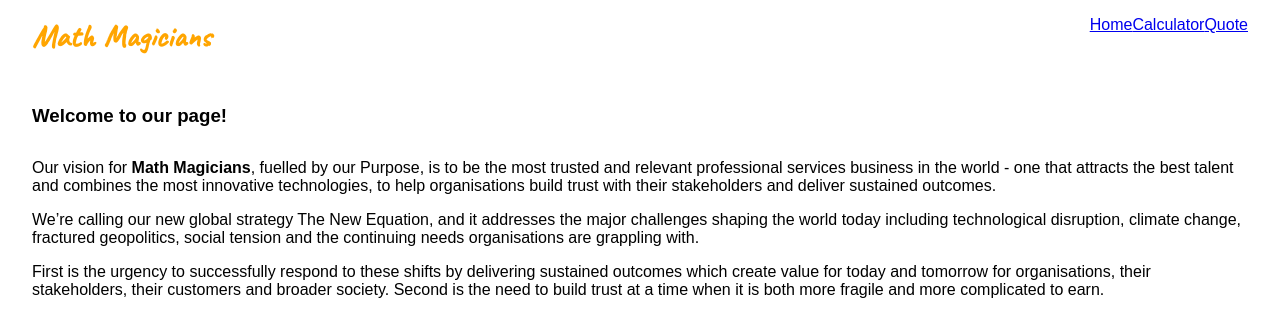
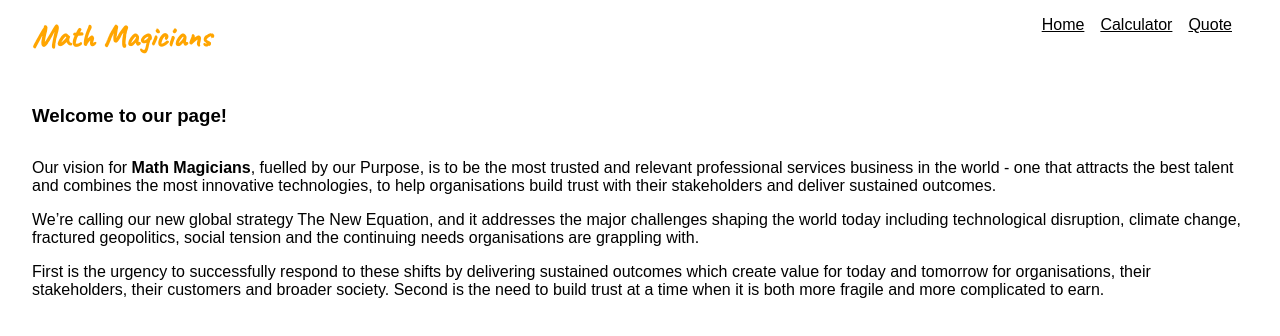
Before and after one commit to SarvarKh/react-calculator, a React (Create React App) app: page / in a window 1280 px wide. Shown: the top 336 px of the page. Built offline with nearby package versions, Linux system fonts and the light colour scheme; a web font is replaced by a local one.

Commit message:
Style navbar

```diff
--- a/src/style/components.module.css
+++ b/src/style/components.module.css
@@ -64,3 +64,13 @@
 .main div {
     margin: 1rem 0;
 }
+
+a {
+    margin-right: 1rem;
+    text-decoration: underline;
+    color: black;
+}
+
+a:hover {
+    opacity: 0.5;
+}
```
